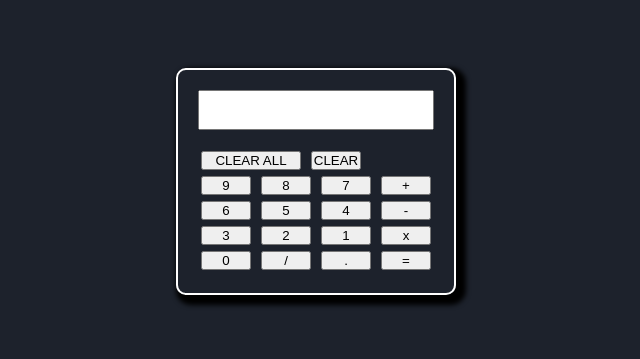
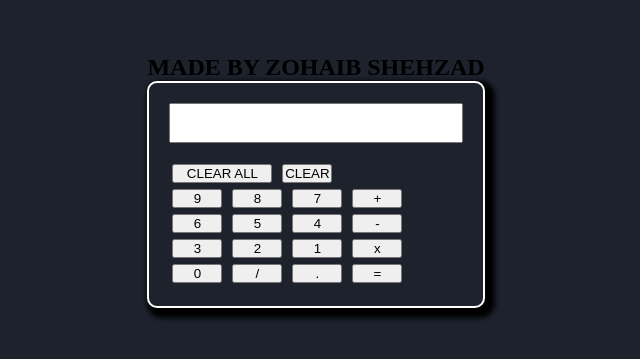
Before and after one commit to zohaib-2510/SYLANI-CALCULATOR, a plain HTML site: page index.html in a window 1280 px wide. Shown: the part 219-578 px from the top of the page, without its empty margins (324-964 px from the left). Drawn offline with Linux system fonts and the light colour scheme.

Commit message:
COMPLETE
COMPLETE

```diff
--- a/index.html
+++ b/index.html
@@ -8,8 +8,11 @@
 </head>
 <body>
 
-<div class="main">
-    <div class="inp">
+
+    <div class="mmm">
+<h1>MADE BY ZOHAIB SHEHZAD</h1>
+        <div class="main">
+            <div class="inp">
         <input type="text" name="" id="inp">
     </div>
     <br>
@@ -43,6 +46,7 @@
 </div>
 </div>
 
+</div>
     <script src="app.js"></script>
 </body>
 </html>
--- a/style.css
+++ b/style.css
@@ -3,7 +3,11 @@
     padding: 0;
     box-sizing: border-box;
 }
+h1{
+    font-size: 3vh;
+}
 body{
+
     height: 100vh;
     width: 100%;
     background-color: rgba(0, 6, 17, 0.887);
```
